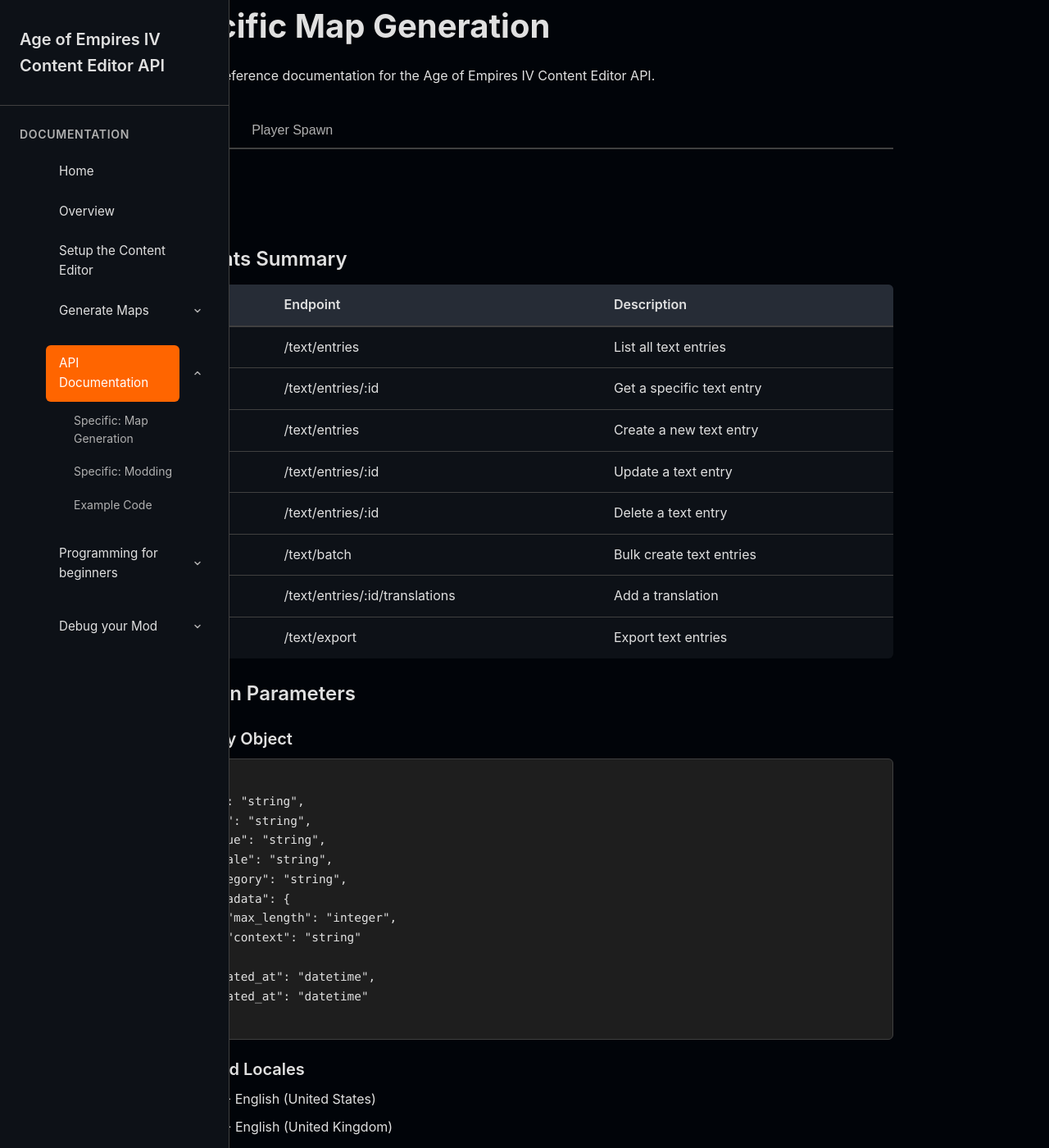
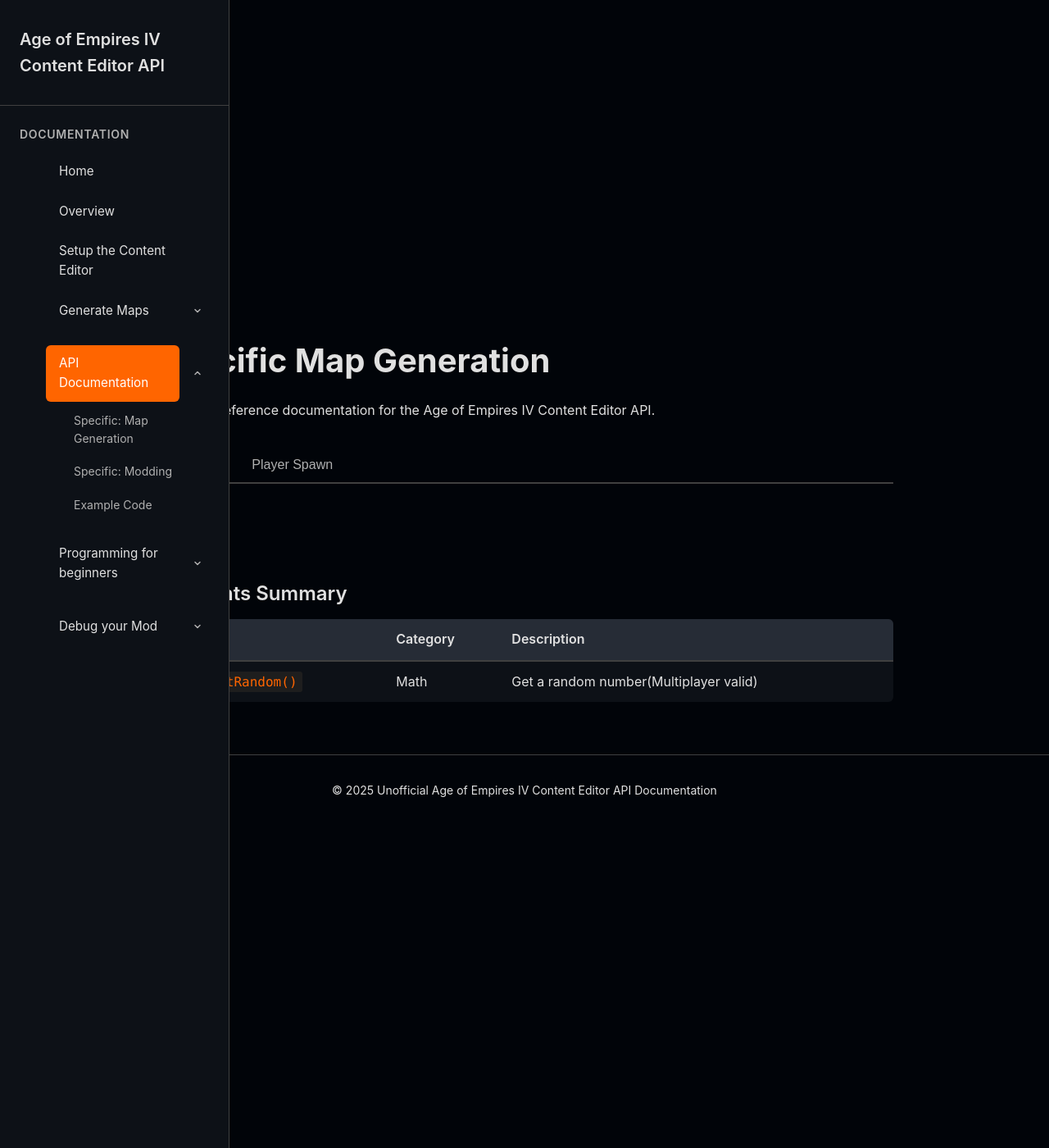
Before and after one commit to callfreak/aoeiv-unoffical-api, a Jekyll site: the page built from _docs/api-specific-map-generation.md, in a window 1280 px wide and 1400 px high. Shown: the whole window at 82% size. Built offline with Jekyll 4.4.1, drawn with Linux system fonts in a browser that asks for light colours; some of the changed text lies outside the part shown.

Commit message:
WorldRandom article

```diff
--- a/_docs/api-specific-map-generation.md
+++ b/_docs/api-specific-map-generation.md
@@ -24,58 +24,29 @@ Complete reference documentation for the Age of Empires IV Content Editor API.
 <thead>
     <tr>
         <th>Method</th>
-        <th>Endpoint</th>
+        <th>Category</th>
         <th>Description</th>
     </tr>
 </thead>
 <tbody>
-    <tr class="tr-link">
-        <td><a href="{{ site.baseurl }}/docs/generate-maps" class="code-link">GET</a></td>
-        <td>/text/entries</td>
-        <td>List all text entries</td>
+    <tr>
+        <td><a href="{{ site.baseurl }}/docs/api-worldgetrandom" class="code-link">worldGetRandom()</a></td>
+        <td>Math</td>
+        <td>Get a random number(Multiplayer valid)</td>
     </tr>
-    <tr>
+    <!-- <tr>
         <td>GET</td>
         <td>/text/entries/:id</td>
         <td>Get a specific text entry</td>
-    </tr>
-    <tr>
-        <td>POST</td>
-        <td>/text/entries</td>
-        <td>Create a new text entry</td>
-    </tr>
-    <tr>
-        <td>PUT</td>
-        <td>/text/entries/:id</td>
-        <td>Update a text entry</td>
-    </tr>
-    <tr>
-        <td>DELETE</td>
-        <td>/text/entries/:id</td>
-        <td>Delete a text entry</td>
-    </tr>
-    <tr>
-        <td>POST</td>
-        <td>/text/batch</td>
-        <td>Bulk create text entries</td>
-    </tr>
-    <tr>
-        <td>POST</td>
-        <td>/text/entries/:id/translations</td>
-        <td>Add a translation</td>
-    </tr>
-    <tr>
-        <td>POST</td>
-        <td>/text/export</td>
-        <td>Export text entries</td>
-    </tr>
+    </tr> -->
 </tbody>
 </table>
 
-<h3>Common Parameters</h3>
+<!-- <h3>Common Parameters</h3>
 
-<h4>Text Entry Object</h4>
-<pre><code>{
+<h4>Text Entry Object</h4> -->
+
+<!-- <pre><code>{
     "id": "string",
     "key": "string",
     "value": "string",
@@ -88,23 +59,23 @@ Complete reference documentation for the Age of Empires IV Content Editor API.
     "created_at": "datetime",
     "updated_at": "datetime"
 }
-</code></pre>
+</code></pre> -->
 
-<h4>Supported Locales</h4>
-<ul>
+<!-- <h4>Supported Locales</h4> -->
+<!-- <ul>
     <li>en-US - English (United States)</li>
     <li>en-GB - English (United Kingdom)</li>
-</ul>
+</ul> -->
 
-<h4>Text Categories</h4>
-<ul>
+<!-- <h4>Text Categories</h4> -->
+<!-- <ul>
     <li><code>ui</code> - User interface text</li>
     <li><code>gameplay</code> - Gameplay messages</li>
     <li><code>tutorial</code> - Tutorial text</li>
     <li><code>story</code> - Story/campaign text</li>
     <li><code>mod</code> - Mod-specific text</li>
     <li><code>error</code> - Error messages</li>
-</ul>
+</ul> -->
 </div>
 
 <div id="tab-image" class="tab-content">
--- a/assets/css/style.css
+++ b/assets/css/style.css
@@ -343,14 +343,6 @@ td {
     color: var(--text-primary);
 }
 
-.tr-link{
-    cursor: pointer;
-}
-
-.tr-link:hover {
-    background-color: var(--bg-tertiary);
-}
-
 tr:last-child td {
     border-bottom: none;
 }
```
Also changed, not shown: _docs/api-worldgetrandom.md (added, +13 -0 lines).
